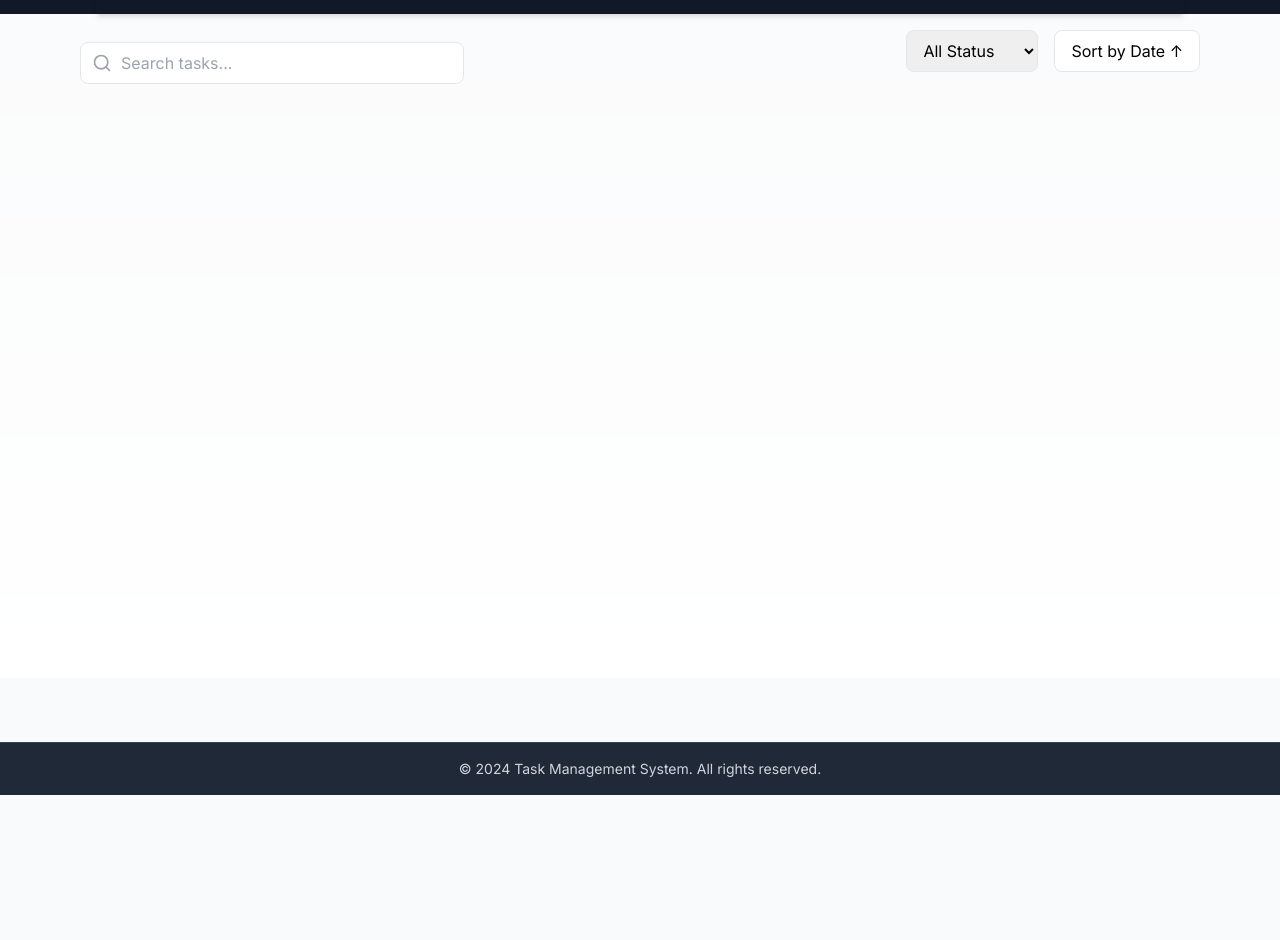
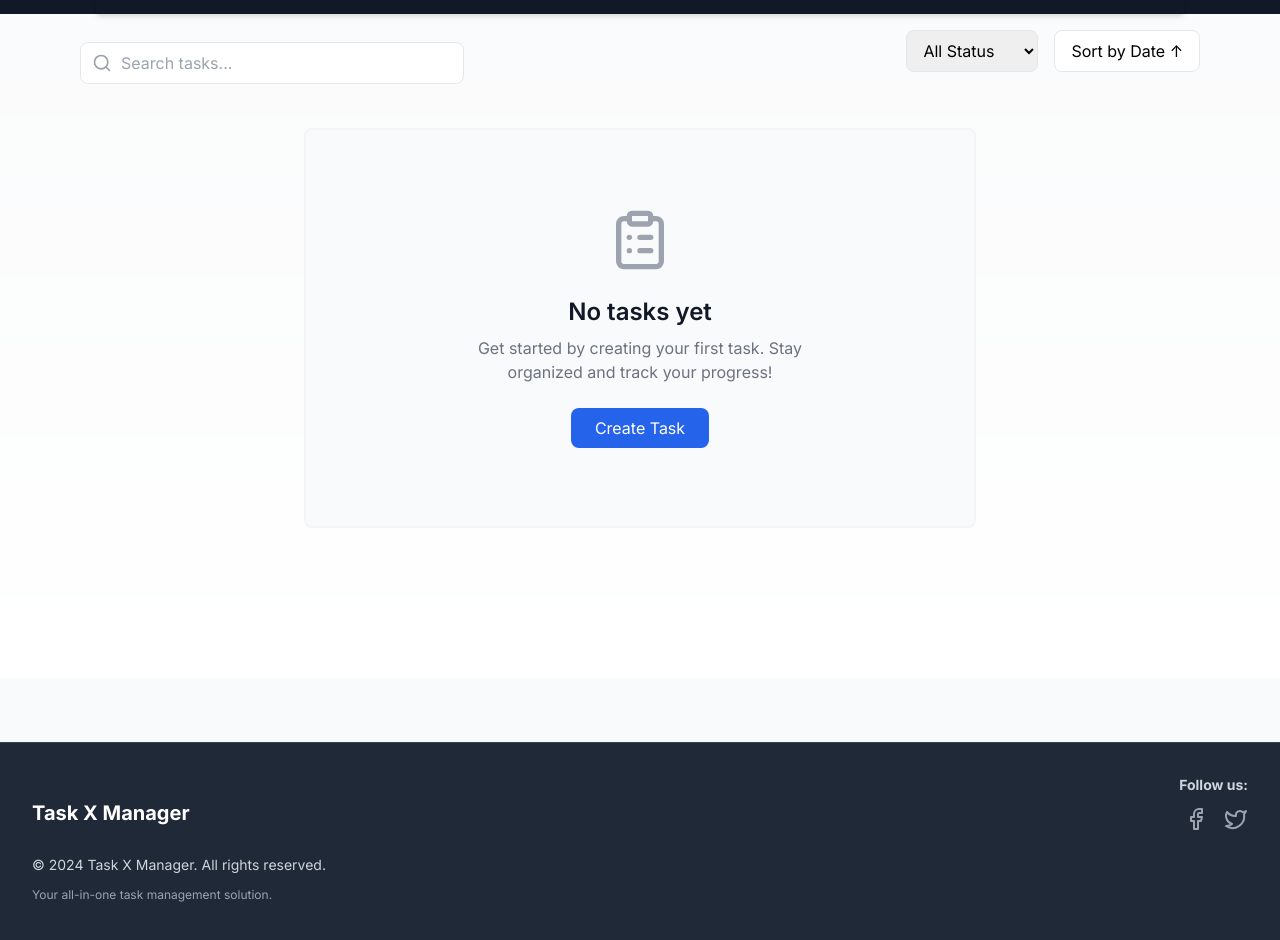
Before and after one commit to devashish2531/task-x-management, a Next.js app: page / in a window 1280 px wide. Shown: the part 122-1062 px from the top of the page. Before the commit the page ends 917 px from the top, so only its background shows below. Built offline with nearby package versions, Linux system fonts and the light colour scheme.

Commit message:
style: empty state card ui component

```diff
--- /dev/null
+++ b/src/app/components/EmptyTaskState/EmptyTaskState.tsx
@@ -0,0 +1,33 @@
+import React from "react";
+import { ClipboardList } from "lucide-react";
+
+interface EmptyStateProps {
+  onCreateTask: () => void;
+}
+
+const EmptyTaskState: React.FC<EmptyStateProps> = ({ onCreateTask }) => {
+  return (
+    <div className="flex flex-col items-center justify-center min-h-[400px] p-8 mx-auto max-w-2xl text-center rounded-lg border-2  border-gray-100 bg-gray-50">
+      <div className="space-y-6">
+        <ClipboardList className="w-16 h-16 mx-auto text-gray-400" />
+
+        <div className="space-y-2">
+          <h3 className="text-2xl font-semibold text-gray-900">No tasks yet</h3>
+          <p className="text-gray-500 max-w-sm mx-auto">
+            Get started by creating your first task. Stay organized and track
+            your progress!
+          </p>
+        </div>
+
+        <button
+          onClick={onCreateTask}
+          className="inline-flex items-center px-4 py-2 bg-blue-600 text-white rounded-lg hover:bg-blue-700 transition-colors"
+        >
+          <span className="mx-2">Create Task</span>
+        </button>
+      </div>
+    </div>
+  );
+};
+
+export default EmptyTaskState;
--- a/src/app/components/Footer/Footer.tsx
+++ b/src/app/components/Footer/Footer.tsx
@@ -1,11 +1,40 @@
+import { Facebook, Twitter } from "lucide-react";
+
 export const FooterComponent = () => (
   <>
     <footer className="bg-gray-800 border-t border-gray-700 mt-auto">
-      <div className="max-w-7xl mx-auto py-4 px-4 sm:px-6 lg:px-8">
-        <p className="text-center text-sm text-gray-300">
-          © {new Date().getFullYear()} Task Management System. All rights
-          reserved.
-        </p>
+      <div className="max-w-7xl mx-auto py-8 px-4 sm:px-6 lg:px-8 grid grid-cols-1 md:grid-cols-4 gap-4">
+        <div className="col-span-3 text-center md:text-left">
+          <h2 className="text-xl font-bold text-white py-6">Task X Manager</h2>
+          <p className="text-sm text-gray-300 mt-1">
+            © {new Date().getFullYear()} Task X Manager. All rights reserved.
+          </p>
+          <p className="text-xs text-gray-400 mt-1 py-2">
+            Your all-in-one task management solution.
+          </p>
+        </div>
+
+        <div className="col-span-1 text-center md:text-right mt-6 md:mt-0">
+          <h4 className="text-gray-300 text-sm font-bold">Follow us:</h4>
+          <div className="mt-3 flex justify-center md:justify-end space-x-4">
+            <a
+              href="https://facebook.com"
+              target="_blank"
+              rel="noopener noreferrer"
+              className="text-gray-400 hover:text-white"
+            >
+              <Facebook />
+            </a>
+            <a
+              href="https://twitter.com"
+              target="_blank"
+              rel="noopener noreferrer"
+              className="text-gray-400 hover:text-white"
+            >
+              <Twitter />
+            </a>
+          </div>
+        </div>
       </div>
     </footer>
   </>
--- a/src/app/components/TaskDashboard/TaskDashboard.tsx
+++ b/src/app/components/TaskDashboard/TaskDashboard.tsx
@@ -11,6 +11,7 @@ import { TaskCard } from "../TaskCard/TaskCard";
 import { TaskForm } from "../TaskForm/TaskForm";
 import { FormData } from "../../types/task.types";
 import { SearchBar } from "../SearchBar/SearchBar";
+import EmptyTaskState from "../EmptyTaskState/EmptyTaskState";
 
 export const TaskDashboard: React.FC = () => {
   // State management
@@ -118,6 +119,7 @@ export const TaskDashboard: React.FC = () => {
         </div>
         <div className="p-4 max-w-6xl mx-auto">
           {/* Task Grid */}
+          {filteredAndSortedTasks.length > 0 ? (
             <div className="grid grid-cols-1 md:grid-cols-2 lg:grid-cols-3 gap-4">
               {filteredAndSortedTasks.map((task) => (
                 <TaskCard
@@ -128,7 +130,9 @@ export const TaskDashboard: React.FC = () => {
                 />
               ))}
             </div>
-
+          ) : (
+            <EmptyTaskState onCreateTask={() => setIsModalOpen(true)} />
+          )}
           {/* Task Form Modal */}
           {isModalOpen && (
             <TaskForm
```
Lines whose indentation alone changed are shown as unchanged.
